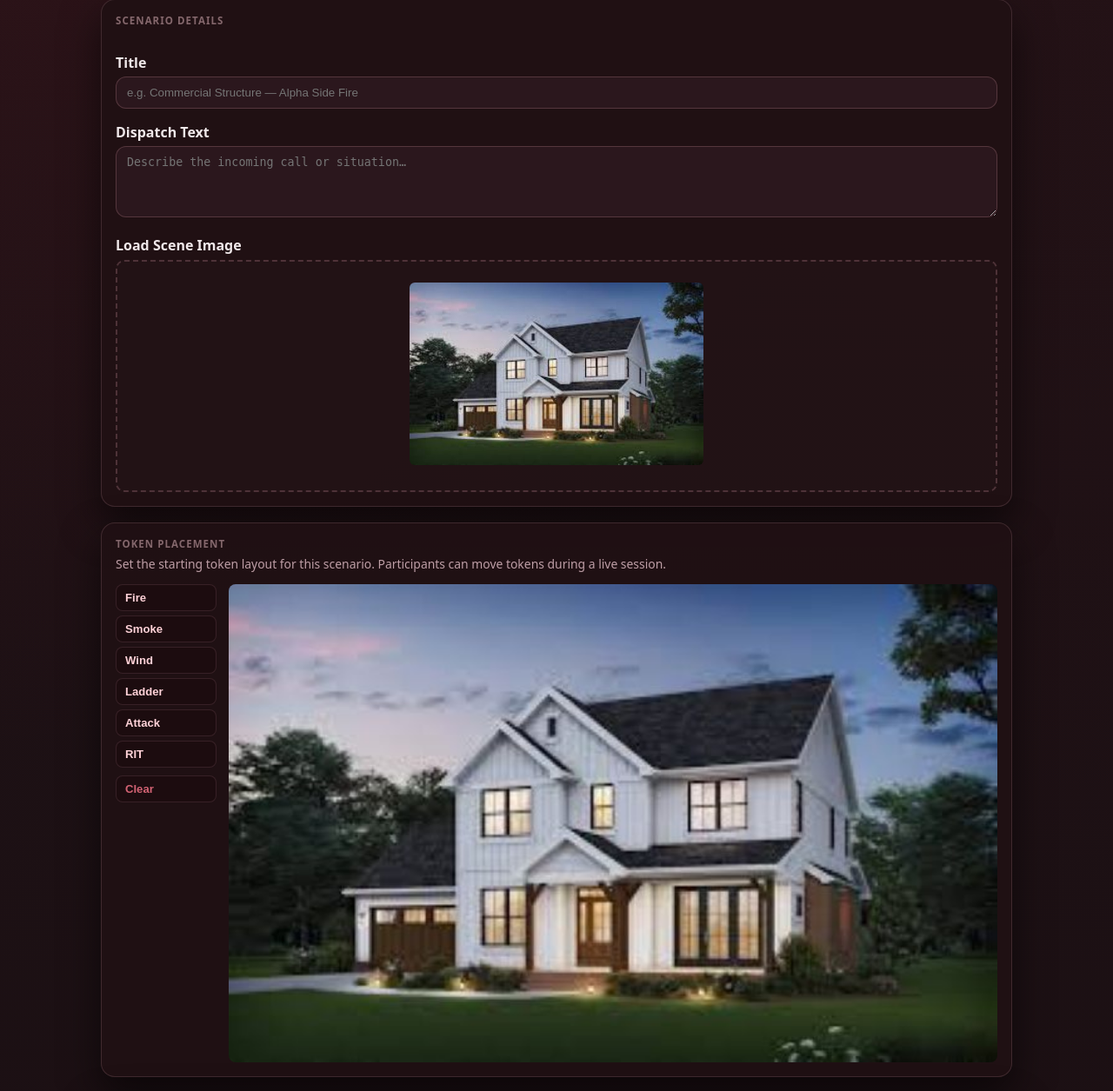
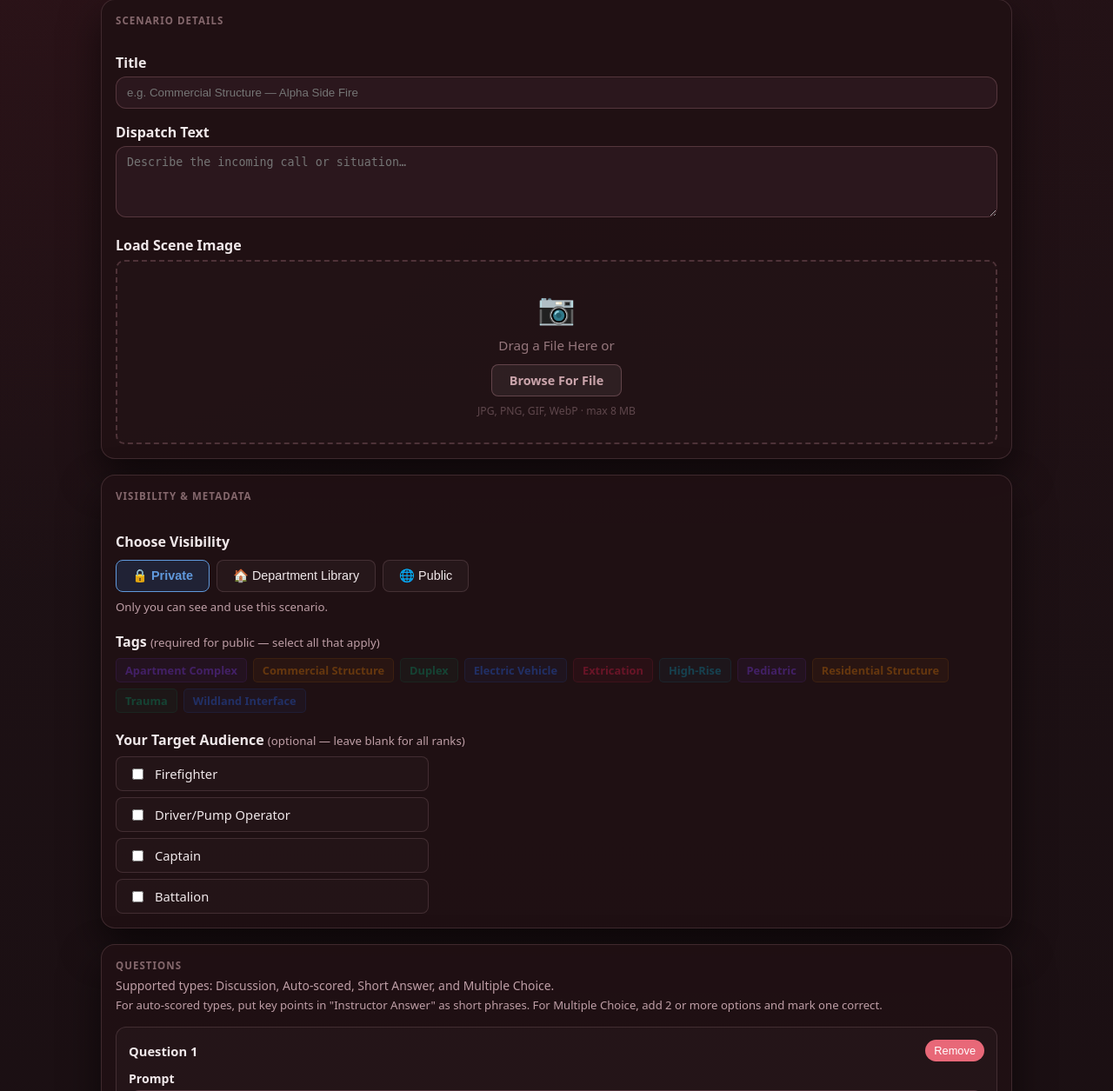
Before and after one commit to mattwb44/fireground_trainer, a Flask app: page /scenarios/new in a window 1280 px wide. Shown: the part 193-1448 px from the top of the page at 87% size. Run offline with Flask 3, Linux system fonts and the light colour scheme; the visitor is signed in with stand-in values (Sample User, id 1).

Commit message:
Fix scenario creation: tokens, image defaults, Enter key, TF/MC, draft questions
- Clear localStorage "draft-new" before board.js loads when starting a
  new (non-edit) scenario, so tokens from a previous creation session
  never bleed into a fresh one
- Remove house1.jpg as the default base_image_path everywhere (helpers,
  create route, autosave route, edit prefill). The board section is now
  hidden until the user actually uploads an image. Empty string stored
  in DB for imageless drafts.
- Redesign image dropzone: "Drag a File Here or" text with a "Browse
  For File" button; after upload, shows preview with a "Change Image"
  button instead of the hidden full-zone overlay
- Prevent Enter key on any <input> from submitting the form, so typing
  in MC answer fields no longer triggers an accidental Save as Draft
- Fix parse_create_scenario_questions to return the partial list of
  already-valid questions on error (instead of []), and remove the
  questions=[] override in draft mode — preserves all valid questions
  when a draft is saved mid-fill
- Fix True/False → Multiple Choice type switch: detect the .tf-choices
  wrapper left by the TF builder and replace it with 2 fresh MC choice
  rows instead of leaving the read-only True/False inputs in place

Co-Authored-By: Claude Sonnet 4.6 <noreply@anthropic.com>

```diff
--- a/blueprints/scenarios.py
+++ b/blueprints/scenarios.py
@@ -328,7 +328,7 @@ def edit_scenario_page(scenario_id: int):
     prefill = {
         "title": scenario.title,
         "dispatch": scenario.dispatch_text,
-        "base_image_path": scenario.base_image_path or "images/house1.jpg",
+        "base_image_path": scenario.base_image_path or "",
         "overlay_image_path": scenario.overlay_image_path or "",
         "is_official": scenario.is_official,
         "selected_tag_ids": tag_ids,
@@ -443,8 +443,6 @@ def create_scenario():
     questions, question_error = parse_create_scenario_questions()
     if question_error and not is_draft_save:
         return render_create_scenario(error=question_error, status_code=400, draft_scenario_id=draft_scenario_id)
-    if question_error:
-        questions = []
 
     visibility = request.form.get("visibility", "private").strip()
     training_category = request.form.get("training_category", "").strip() or None
@@ -457,7 +455,7 @@ def create_scenario():
         if not raw_tag_ids:
             return render_create_scenario(error="Select at least one tag to publish as public.", status_code=400, draft_scenario_id=draft_scenario_id)
 
-    normalized_base = normalize_static_asset_path(base_image_path) if base_image_path else "images/house1.jpg"
+    normalized_base = (normalize_static_asset_path(base_image_path) or "") if base_image_path else ""
     normalized_overlay = normalize_static_asset_path(overlay_image_path, allow_empty=True)
     current_db_user = get_current_db_user()
 
@@ -586,7 +584,7 @@ def autosave_scenario():
 
     title = request.form.get("title", "").strip() or "Untitled Draft"
     dispatch = request.form.get("dispatch", "").strip() or ""
-    base_image_path = request.form.get("base_image_path", "").strip() or "images/house1.jpg"
+    base_image_path = request.form.get("base_image_path", "").strip()
     overlay_image_path = request.form.get("overlay_image_path", "").strip() or None
     is_official = request.form.get("is_official") == "on"
     visibility = request.form.get("visibility", "private").strip()
@@ -595,7 +593,7 @@ def autosave_scenario():
     raw_positions = request.form.getlist("positions")
 
     questions, _ = parse_create_scenario_questions()
-    normalized_base = normalize_static_asset_path(base_image_path)
+    normalized_base = (normalize_static_asset_path(base_image_path) or "") if base_image_path else ""
     normalized_overlay = normalize_static_asset_path(overlay_image_path, allow_empty=True)
     is_public = visibility == "public"
     dept_id = None
--- a/helpers.py
+++ b/helpers.py
@@ -1125,7 +1125,7 @@ def parse_create_scenario_questions() -> tuple[list[dict], str | None]:
             continue
         question_type = types[idx].strip() if idx < len(types) else DEFAULT_QUESTION_TYPE
         if question_type not in QUESTION_TYPE_CHOICES and question_type != "true_false":
-            return [], "One or more question types are invalid."
+            return questions, "One or more question types are invalid."
         instructor_answer = (
             instructor_answers[idx].strip() if idx < len(instructor_answers) else ""
         )
@@ -1155,15 +1155,15 @@ def parse_create_scenario_questions() -> tuple[list[dict], str | None]:
             correct_idx_raw = request.form.get(f"correct_choice_{idx}", "").strip()
             choice_texts = [c.strip() for c in choice_texts_raw if c.strip()]
             if len(choice_texts) < 2:
-                return [], f"Multiple choice question {idx + 1} needs at least 2 choices."
+                return questions, f"Multiple choice question {idx + 1} needs at least 2 choices."
             if len(choice_texts) > 6:
-                return [], f"Multiple choice question {idx + 1} can have at most 6 choices."
+                return questions, f"Multiple choice question {idx + 1} can have at most 6 choices."
             try:
                 correct_idx = int(correct_idx_raw)
                 if correct_idx < 0 or correct_idx >= len(choice_texts):
                     raise ValueError
             except (ValueError, TypeError):
-                return [], f"Multiple choice question {idx + 1} must have one correct choice marked."
+                return questions, f"Multiple choice question {idx + 1} must have one correct choice marked."
             question_data["choices"] = [
                 {"choice_text": text, "is_correct": (i == correct_idx), "sort_order": i}
                 for i, text in enumerate(choice_texts)
@@ -1568,7 +1568,7 @@ def render_create_scenario(
         "base_image_path": (
             request.form.get("base_image_path", "").strip()
             if is_post
-            else pf.get("base_image_path", "images/house1.jpg")
+            else pf.get("base_image_path", "")
         ),
         "overlay_image_path": (
             request.form.get("overlay_image_path", "").strip()
--- a/templates/scenario_create.html
+++ b/templates/scenario_create.html
@@ -129,19 +129,27 @@
       {# Load Scene Image #}
       <div>
         <div style="font-weight:700; margin-bottom:6px;">Load Scene Image</div>
-        <div id="imageDropZone" style="border:2px dashed rgba(255,180,195,0.2); border-radius:10px; padding:24px; text-align:center; cursor:pointer; transition:border-color 0.2s; position:relative; background:rgba(255,255,255,0.012);">
-          <input type="file" id="imageFileInput" accept=".jpg,.jpeg,.png,.gif,.webp"
-                 style="position:absolute; inset:0; opacity:0; cursor:pointer; width:100%; height:100%;">
-          <div id="dropZonePrompt" style="color:rgba(255,210,218,0.42); pointer-events:none;">
-            <div style="font-size:2.2rem; margin-bottom:8px;">📷</div>
-            <div style="font-size:0.95rem;">Drag &amp; drop an image, or click to browse</div>
-            <div style="font-size:0.76rem; margin-top:5px; color:rgba(255,210,218,0.28);">JPG, PNG, GIF, WebP · max 8 MB</div>
+        <div id="imageDropZone" style="border:2px dashed rgba(255,180,195,0.2); border-radius:10px; padding:28px 24px; text-align:center; transition:border-color 0.2s; background:rgba(255,255,255,0.012);">
+          <div id="dropZonePrompt">
+            <div style="font-size:2.2rem; margin-bottom:10px; pointer-events:none;">📷</div>
+            <div style="font-size:0.95rem; color:rgba(255,210,218,0.52); margin-bottom:12px; pointer-events:none;">Drag a File Here or</div>
+            <label id="browseLabel" style="display:inline-block; padding:8px 20px; border-radius:8px; border:1px solid rgba(255,180,195,0.25); background:rgba(255,255,255,0.06); color:rgba(255,210,218,0.75); font-weight:700; font-size:0.9rem; cursor:pointer;">
+              Browse For File
+              <input type="file" id="imageFileInput" accept=".jpg,.jpeg,.png,.gif,.webp" style="display:none;">
+            </label>
+            <div style="font-size:0.76rem; margin-top:8px; color:rgba(255,210,218,0.28); pointer-events:none;">JPG, PNG, GIF, WebP · max 8 MB</div>
           </div>
-          <div id="imagePreview" style="display:none; pointer-events:none;">
+          <div id="imagePreview" style="display:none;">
             <img id="previewImg" src="" alt="Preview"
                  style="max-width:100%; max-height:210px; border-radius:6px; object-fit:contain;">
+            <div style="margin-top:8px;">
+              <label id="changeImageLabel" style="display:inline-block; padding:5px 14px; border-radius:6px; border:1px solid rgba(255,180,195,0.2); background:rgba(255,255,255,0.06); color:rgba(255,210,218,0.65); font-size:0.8rem; font-weight:700; cursor:pointer;">
+                Change Image
+                <input type="file" id="imageFileInputChange" accept=".jpg,.jpeg,.png,.gif,.webp" style="display:none;">
+              </label>
+            </div>
           </div>
-          <div id="uploadProgress" style="display:none; pointer-events:none; color:rgba(255,210,218,0.5); font-size:0.88rem; padding:14px 0;">Uploading…</div>
+          <div id="uploadProgress" style="display:none; color:rgba(255,210,218,0.5); font-size:0.88rem; padding:14px 0;">Uploading…</div>
         </div>
         <input type="hidden" name="base_image_path" id="baseImagePath" value="{{ form_data.base_image_path }}">
         <div id="uploadError" style="display:none; color:#f87171; font-size:0.82rem; margin-top:5px;"></div>
@@ -353,6 +361,9 @@
 {% endblock %}
 
 {% block page_scripts %}
+{% if not draft_scenario_id %}
+<script>localStorage.removeItem("draft-new");</script>
+{% endif %}
 <script src="{{ url_for('static', filename='js/board.js') }}"></script>
 <script>
   (() => {
@@ -432,6 +443,11 @@
         mcBuilder.querySelector("button.add-choice").style.display = "none";
       } else {
         mcBuilder.querySelector("button.add-choice").style.display = "";
+        const choiceContainer = mcBuilder.querySelector(".mc-choices");
+        if (choiceContainer.querySelector(".tf-choices")) {
+          choiceContainer.innerHTML = "";
+          for (let i = 0; i < 2; i++) choiceContainer.appendChild(buildChoiceRow(qIdx, i));
+        }
         renumberChoices(mcBuilder, qIdx);
       }
     }
@@ -598,6 +614,7 @@
   (() => {
     const dropZone = document.getElementById("imageDropZone");
     const fileInput = document.getElementById("imageFileInput");
+    const fileInputChange = document.getElementById("imageFileInputChange");
     const prompt = document.getElementById("dropZonePrompt");
     const preview = document.getElementById("imagePreview");
     const previewImg = document.getElementById("previewImg");
@@ -625,6 +642,10 @@
       const file = fileInput.files?.[0];
       if (file) uploadFile(file);
     });
+    fileInputChange?.addEventListener("change", () => {
+      const file = fileInputChange.files?.[0];
+      if (file) uploadFile(file);
+    });
 
     async function uploadFile(file) {
       errorEl.style.display = "none";
@@ -644,7 +665,6 @@
           pathInput.value = data.path;
           previewImg.src = "/static/" + data.path;
           preview.style.display = "";
-          // Show board section and update board image
           if (boardSection) boardSection.style.display = "block";
           if (boardBaseImg) {
             boardBaseImg.src = "/static/" + data.path;
@@ -669,6 +689,17 @@
       preview.style.display = "";
       prompt.style.display = "none";
     }
+  })();
+
+  // ── Prevent Enter key from submitting the form from single-line inputs ──
+  (() => {
+    const form = document.getElementById("createScenarioForm");
+    if (!form) return;
+    form.addEventListener("keydown", (e) => {
+      if (e.key === "Enter" && e.target.tagName === "INPUT") {
+        e.preventDefault();
+      }
+    });
   })();
 
   // ── Capture token layout before submit ──
```
